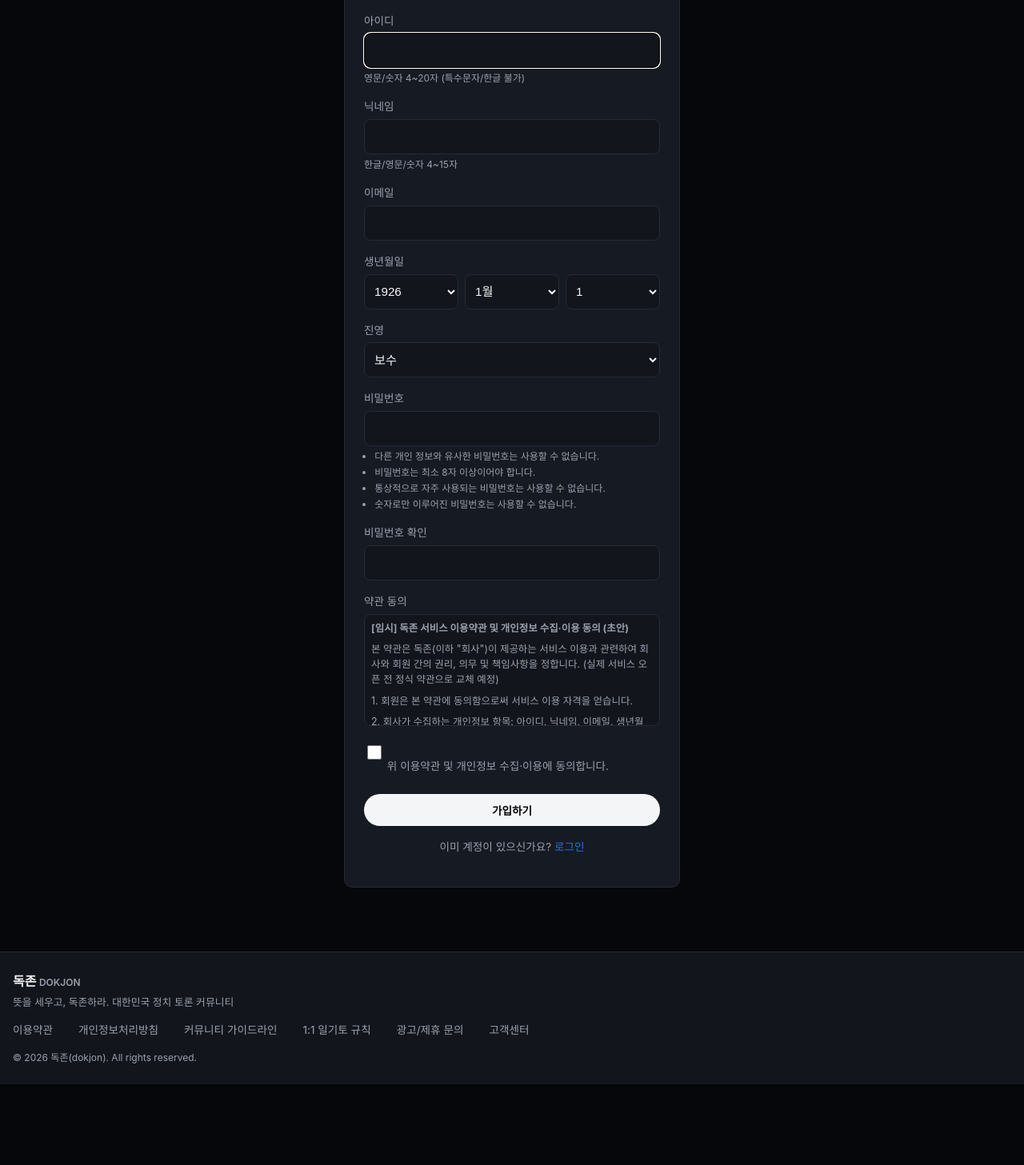
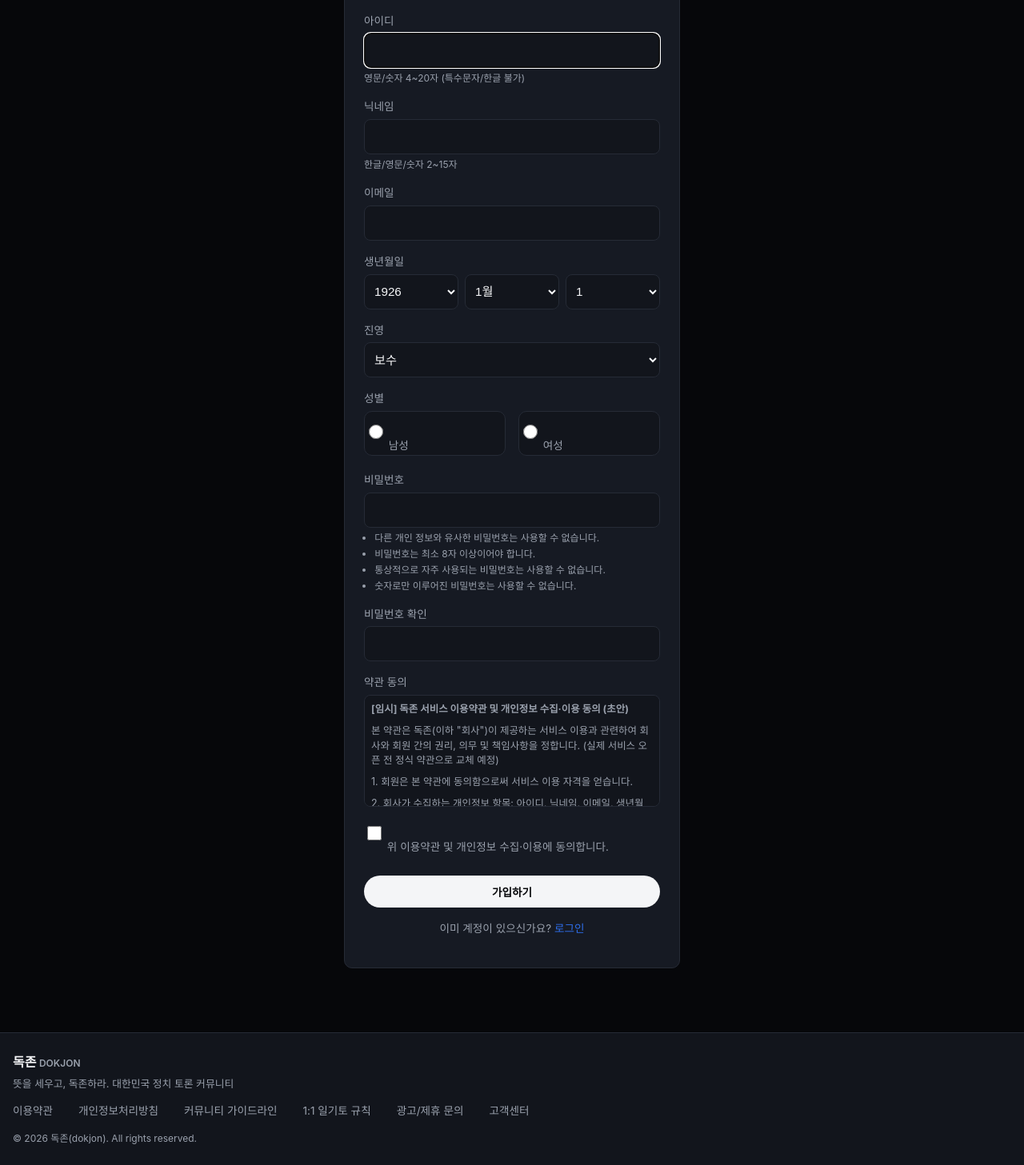
Before and after one commit to leeandkandh/dokjon, a Django app: page /accounts/signup/ in a window 1280 px wide. Shown: the part 237-1694 px from the top of the page at 80% size. Before the commit the page ends 1593 px from the top, so only its background shows below. Run offline with Django 5.2, Linux system fonts and the light colour scheme; data comes from the database, SQL or seed files in the repository.

Commit message:
성별 선택 추가, 닉네임 최소 2자로 변경

```diff
--- a/accounts/forms.py
+++ b/accounts/forms.py
@@ -3,7 +3,7 @@ import datetime
 from django import forms
 from django.contrib.auth.forms import UserCreationForm
 
-from .models import User, PARTY_CHOICES
+from .models import User, GENDER_CHOICES, PARTY_CHOICES
 from .validators import contains_banned_word
 
 _CURRENT_YEAR = datetime.date.today().year
@@ -19,6 +19,8 @@ class SignUpForm(UserCreationForm):
         ),
     )
     party = forms.ChoiceField(label='진영', choices=PARTY_CHOICES)
+    # 2026-09-23 추가: 성별 선택 (남성/여성)
+    gender = forms.ChoiceField(label='성별', choices=GENDER_CHOICES, widget=forms.RadioSelect)
     agree_terms = forms.BooleanField(
         label='위 이용약관 및 개인정보 수집·이용에 동의합니다.',
         required=True,
@@ -27,7 +29,7 @@ class SignUpForm(UserCreationForm):
 
     class Meta:
         model = User
-        fields = ['username', 'nickname', 'email', 'birth_date', 'party']
+        fields = ['username', 'nickname', 'email', 'birth_date', 'party', 'gender']
         labels = {
             'username': '아이디',
             'nickname': '닉네임',
--- a/accounts/models.py
+++ b/accounts/models.py
@@ -11,6 +11,12 @@ username_letters_digits_validator = RegexValidator(
 PARTY_CHOICES = [
     ('conservative', '보수'),
     ('democrat', '진보'),
+]
+
+# 2026-09-23 요청: 회원가입 시 성별 선택 추가
+GENDER_CHOICES = [
+    ('male', '남성'),
+    ('female', '여성'),
 ]
 
 # 9단계(요구사항 19장 "회원등급 산정기준") 포인트 등급표.
@@ -52,9 +58,10 @@ class User(AbstractUser):
         '닉네임',
         max_length=15,
         unique=True,
-        validators=[MinLengthValidator(4, message='닉네임은 4자 이상이어야 합니다.')],
+        # 2026-09-23 변경: 4자 이상 -> 2자 이상
+        validators=[MinLengthValidator(2, message='닉네임은 2자 이상이어야 합니다.')],
         error_messages={'unique': '이미 사용 중인 닉네임입니다.'},
-        help_text='한글/영문/숫자 4~15자',
+        help_text='한글/영문/숫자 2~15자',
     )
     # null=True, blank=True: createsuperuser로 관리자 계정을 만들 때는
     # 생년월일을 입력받지 않으므로(REQUIRED_FIELDS에 없음), 값이 없어도
@@ -62,6 +69,9 @@ class User(AbstractUser):
     # 일반 회원가입(SignUpForm)에서는 필수 입력이므로 실제로는 항상 값이 들어갑니다.
     birth_date = models.DateField('생년월일', null=True, blank=True)
     party = models.CharField('진영', max_length=20, choices=PARTY_CHOICES, blank=True)
+    # 2026-09-23 추가: 성별. party와 마찬가지로 DB에는 blank=True(관리자 계정 등 예외 허용)이고,
+    # 일반 회원가입 폼(SignUpForm)에서는 필수 선택입니다.
+    gender = models.CharField('성별', max_length=10, choices=GENDER_CHOICES, blank=True)
 
     # 요구사항 13장(관리자)에서 쓸 상태: 정지회원 여부
     is_suspended = models.BooleanField('정지회원 여부', default=False)
--- a/static/css/base.css
+++ b/static/css/base.css
@@ -600,10 +600,28 @@ a { color: inherit; }
     min-height: 44px;
     cursor: pointer;
 }
-.checkbox-label input[type="checkbox"] {
+.checkbox-label input[type="checkbox"],
+.checkbox-label input[type="radio"] {
     width: 18px;
     height: 18px;
     flex-shrink: 0;
+}
+
+/* 회원가입: 성별(남성/여성) 라디오 버튼 - 한 줄에 나란히 */
+.gender-choices {
+    display: flex;
+    gap: var(--space-3);
+}
+.gender-choices .checkbox-label {
+    flex: 1;
+    justify-content: center;
+    border: 1px solid var(--color-border);
+    border-radius: var(--radius);
+    background: var(--color-bg-elevated);
+}
+.gender-choices .checkbox-label:has(input:checked) {
+    border-color: var(--color-blue);
+    color: var(--color-text);
 }
 .checkbox-label span {
     /* 체크박스와 한 줄로 정확히 맞추기 (줄바꿈 없이) */
--- a/templates/accounts/signup.html
+++ b/templates/accounts/signup.html
@@ -49,6 +49,16 @@
         </div>
 
         <div class="form-field">
+            <span class="form-field-title">성별</span>
+            <div class="gender-choices">
+                {% for radio in form.gender %}
+                <label class="checkbox-label">{{ radio.tag }} <span>{{ radio.choice_label }}</span></label>
+                {% endfor %}
+            </div>
+            {% for error in form.gender.errors %}<p class="form-error">{{ error }}</p>{% endfor %}
+        </div>
+
+        <div class="form-field">
             <label for="{{ form.password1.id_for_label }}">비밀번호</label>
             {{ form.password1 }}
             {% if form.password1.help_text %}<div class="form-help">{{ form.password1.help_text }}</div>{% endif %}
```
Also changed, not shown: accounts/admin.py (+4 -4 lines), accounts/migrations/0004_user_gender_alter_user_nickname.py (added).
